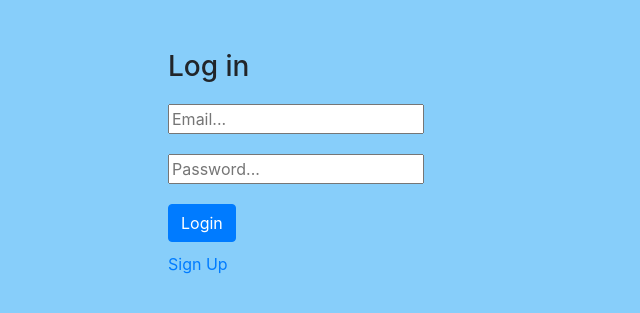
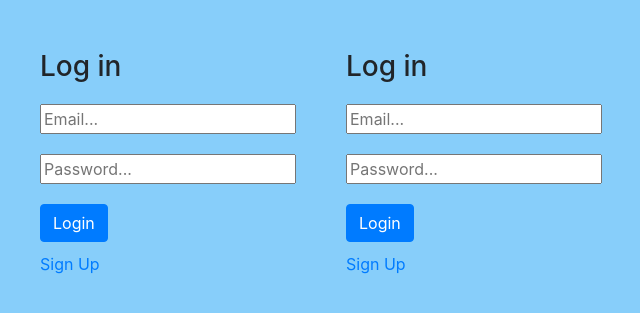
Before and after one commit to ca2roaldsoy/Database_php, a PHP site: page / in a window 1280 px wide. Shown: the top 313 px of the page, without its empty margins (319-959 px from the left). Run offline with PHP 8.4, Linux system fonts and the light colour scheme.

Commit message:
moved loginform here

```diff
--- a/index.php
+++ b/index.php
@@ -1,7 +1,33 @@
 <?php
-require "header.php";
+    require "./includes/createDatabase.php";
+    require "header.php";
+?>
 
-?>
+<main>
+    <h1>Log in</h1>
+    <?php
+
+        if(isset($_GET["error"])) {
+
+            if($_GET["error"] == "emptyinputs") {
+                echo "<p class='error'> Fill in all fields</p>";
+            }
+            else if($_GET["error"] == "wrongpassword") {
+                echo "<p class='error'>Wrong password</p>";
+            }
+            else if($_GET["error"] == "nouserfound") {
+                echo "<p class='error'>Sorry, no user found</p>";
+            }
+
+        }
+            echo '<form action="includes/login.inc.php" method="post" class="login">
+                    <input type="text" name="mailuid" placeholder="Email...">
+                    <input type="password" name="pwd" placeholder="Password...">
+                    <button type="submit" name="login-submit" class="btn btn-primary">Login</button>
+                </form>
+                <a href="signup.php">Sign Up</a>';
+    ?>
+</main>
 
 
 <?php
```
